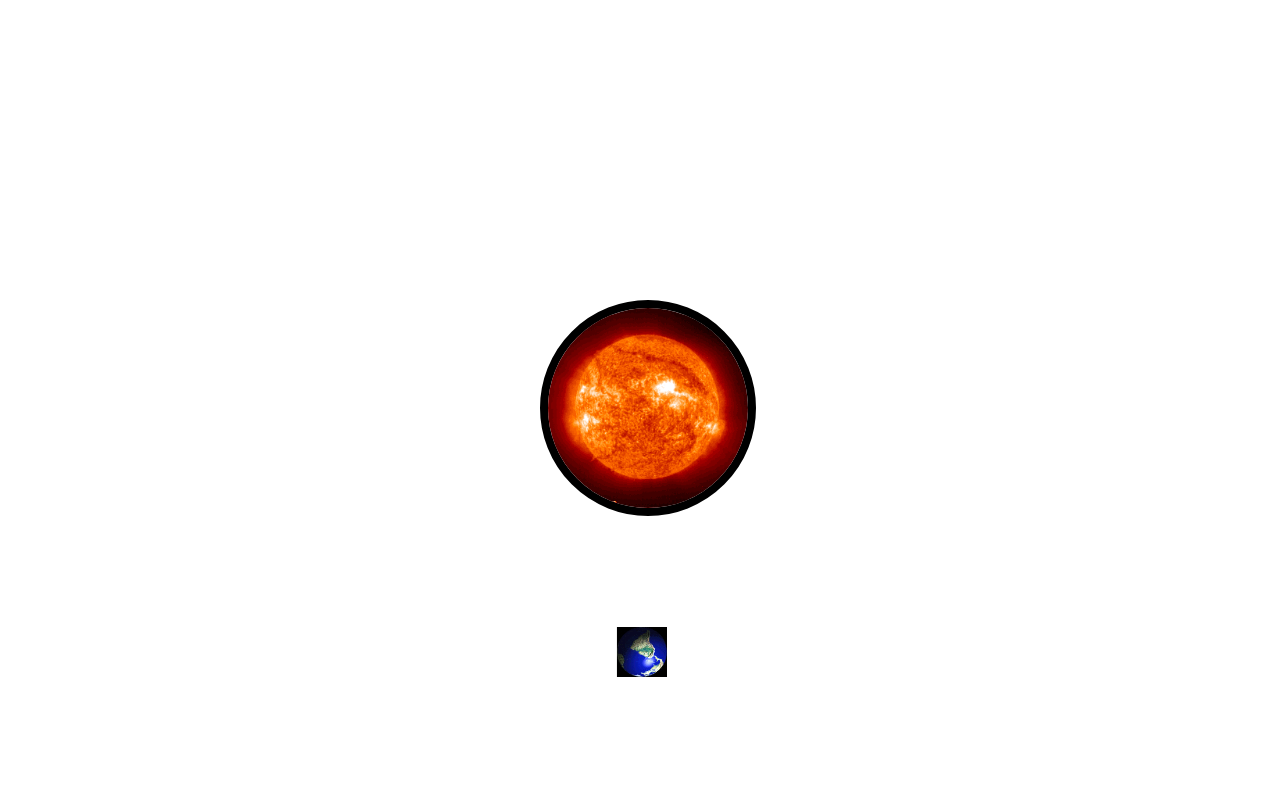
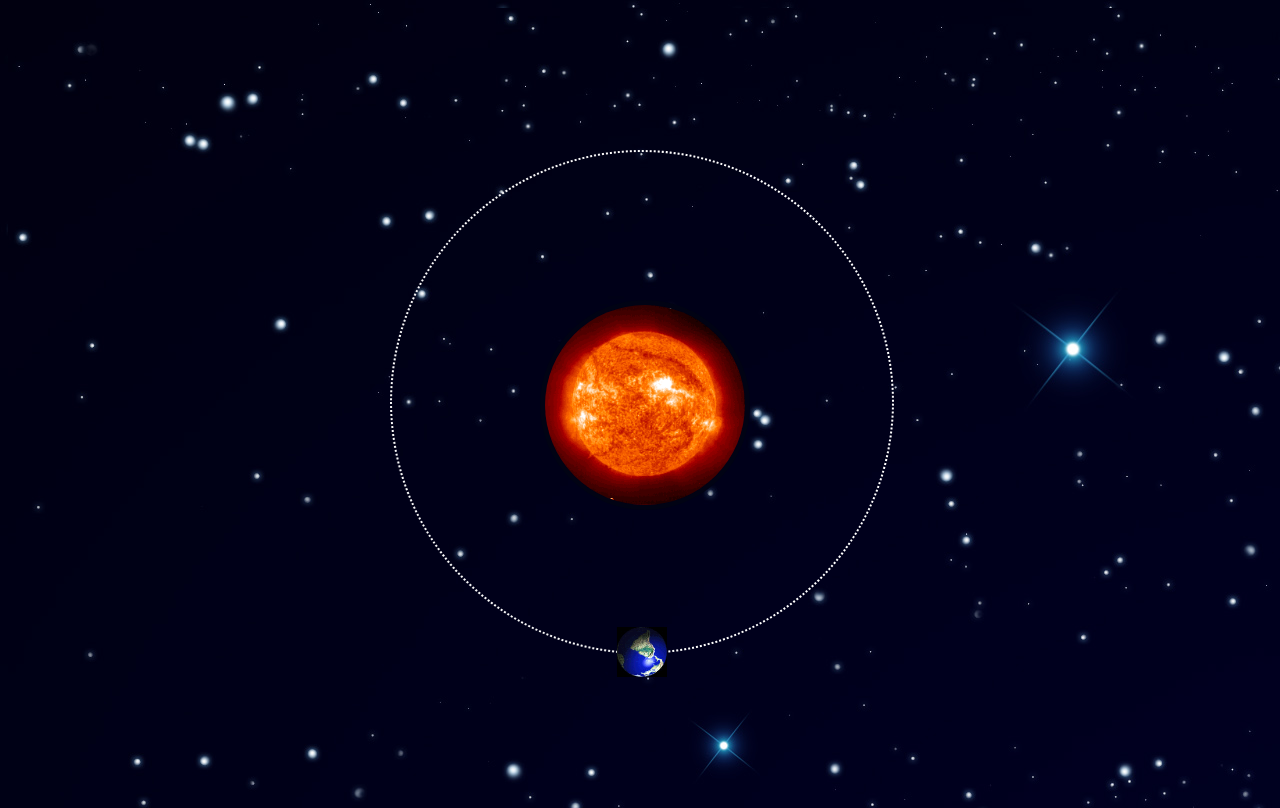
Before and after one commit to Tosta-Mista/SolarSystem, a plain HTML site: page index.html in a window 1280 px wide. Drawn offline with Linux system fonts and the light colour scheme.

Commit message:
Add: night background and need to find another image for the sun.

```diff
--- a/css/style.css
+++ b/css/style.css
@@ -19,7 +19,7 @@ html, body{
     margin-left: -100px;
 
     /* Visual Settings */
-    border: 8px solid black;
+    border: 5px solid #010314;
     border-radius: 50%;
 
     box-shadow: 50%;
@@ -49,6 +49,8 @@ html, body{
     /* Visual setting for earth-orbit */
     border: 2px dotted white;
     border-radius: 50%;
+
+    /* Animation */
     -webkit-animation: spin-right 10s linear infinite;
      -moz-animation: spin-right 10s linear infinite;
       -ms-animation: spin-right 10s linear infinite;
```
Also changed, not shown: img/night.jpg (added).
